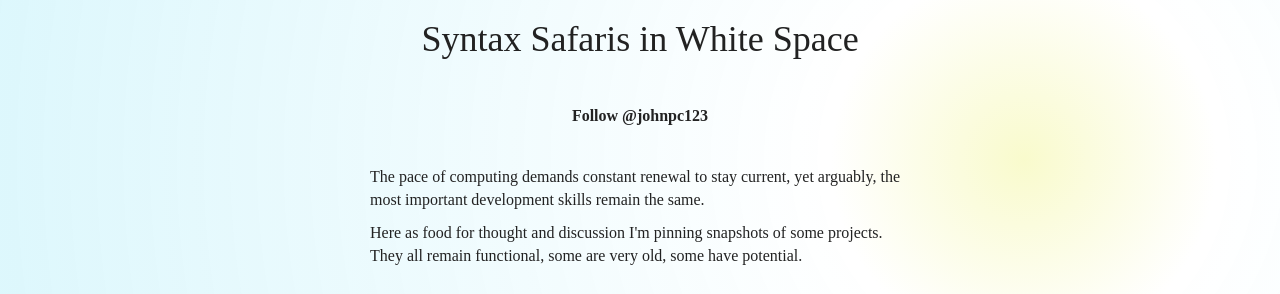
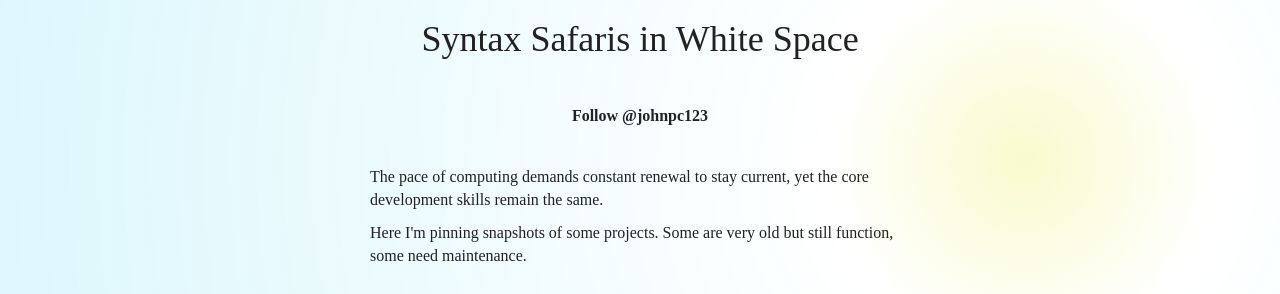
Before and after one commit to Johnpc123/johnpc123.github.io, a plain HTML site: page index.html in a window 1280 px wide. Shown: the top 294 px of the page. Drawn offline with nearby package versions, Linux system fonts and the light colour scheme.

Commit message:
todo: update this page

```diff
--- a/index.html
+++ b/index.html
@@ -178,10 +178,10 @@
       </h3>
 
       <div style="display:inline-block ;padding:3rem 3rem 0 3rem;text-align: left;max-width:60rem;text-justify:newspaper;">
-      <p>The pace of computing demands constant renewal to stay current, yet arguably, the most important development skills remain the same.</p>
+      <p>The pace of computing demands constant renewal to stay current, yet the core development skills remain the same.</p>
 
       <p>
-          Here as food for thought and discussion I'm pinning snapshots of some projects. They all remain functional, some are very old, some have potential.
+          Here I'm pinning snapshots of some projects. Some are very old but still function, some need maintenance.
         </p>
 
         <div style="padding-left: 6rem;width:45rem;margin-top:3rem">
```
